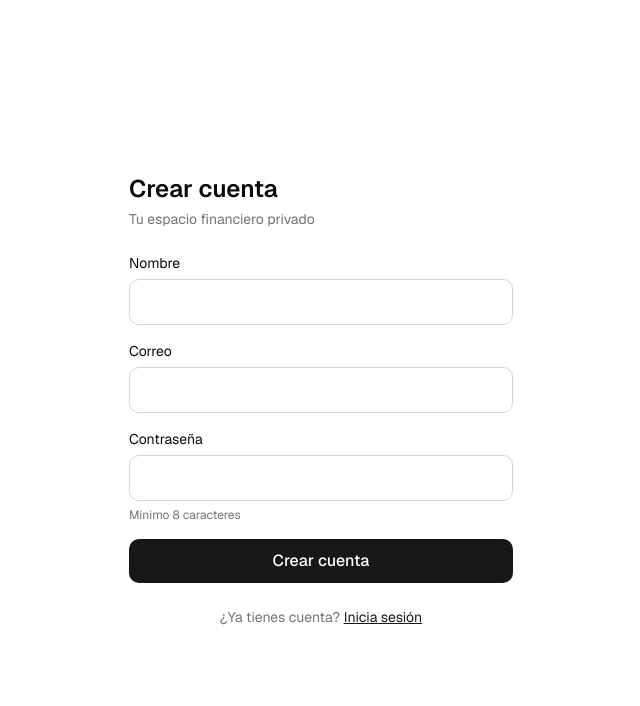
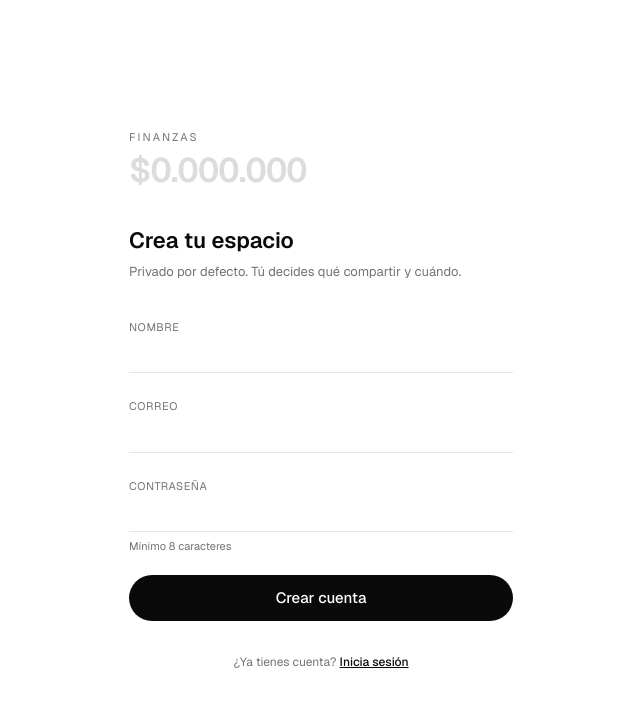
Before and after one commit to LordVincenzo/finanzas-app, a Next.js app: page /registro in a window 1280 px wide. Shown: the top 706 px of the page, without its empty margins (319-959 px from the left). Built offline with nearby package versions, Linux system fonts and the light colour scheme.

Commit message:
Una meta sin un plan es solo un deseo

```diff
--- a/app/login/page.tsx
+++ b/app/login/page.tsx
@@ -10,54 +10,88 @@ export default function LoginPage() {
   const [estado, accion, enviando] = useActionState(iniciarSesion, estadoInicial)
 
   return (
-    <main className="flex min-h-screen items-center justify-center p-6">
-      <div className="w-full max-w-sm">
-        <h1 className="text-2xl font-semibold mb-1">Iniciar sesión</h1>
-        <p className="text-sm text-neutral-500 mb-6">Accede a tus finanzas</p>
+    <main className="flex min-h-screen flex-col justify-center px-6 py-12">
+      <div className="mx-auto w-full max-w-sm">
+        {/* La marca: una cifra. Es lo que la app hace y lo primero que ves. */}
+        <p className="text-[15px] uppercase tracking-[0.2em] text-muted-foreground">
+          Finanzas
+        </p>
+        <p className="mt-2 text-[18px] font-semibold leading-none tracking-tight
+                      tabular-nums text-muted-foreground/30 select-none">
+          "Una meta sin un plan es solo un deseo"
+        </p>
 
-        <form action={accion} className="space-y-4">
-          <div>
-            <label htmlFor="email" className="block text-sm mb-1.5">Correo</label>
-            <input
-              id="email" name="email" type="email" required autoComplete="email"
-              className="w-full rounded-lg border border-neutral-300 px-3 py-2.5
-                         focus:outline-none focus:ring-2 focus:ring-neutral-900"
-            />
-          </div>
+        <h1 className="mt-10 text-[22px] font-semibold leading-tight">
+          Bienvenido de vuelta
+        </h1>
 
-          <div>
-            <label htmlFor="password" className="block text-sm mb-1.5">Contraseña</label>
-            <input
-              id="password" name="password" type="password" required
-              autoComplete="current-password"
-              className="w-full rounded-lg border border-neutral-300 px-3 py-2.5
-                         focus:outline-none focus:ring-2 focus:ring-neutral-900"
-            />
-          </div>
+        <form action={accion} className="mt-8 space-y-5">
+          <Campo
+            id="email" label="Correo" type="email" autoComplete="email"
+          />
+          <Campo
+            id="password" label="Contraseña" type="password"
+            autoComplete="current-password"
+          />
 
           {estado.error && (
-            <p className="text-sm text-red-600" role="alert">{estado.error}</p>
+            <p className="text-[13px] text-destructive" role="alert">
+              {estado.error}
+            </p>
           )}
 
           <button
             type="submit" disabled={enviando}
-            className="w-full rounded-lg bg-neutral-900 text-white py-2.5
-                       font-medium disabled:opacity-50"
+            className="w-full rounded-full bg-foreground py-3 text-[15px]
+                       font-medium text-background transition
+                       active:scale-[0.99] disabled:opacity-40"
           >
             {enviando ? 'Entrando…' : 'Entrar'}
           </button>
         </form>
 
-        <p className="text-sm text-neutral-500 mt-6 text-center">
-          ¿No tienes cuenta?{' '}
-          <Link href="/registro" className="text-neutral-900 underline">Regístrate</Link>
-        </p>
-        <p className="mt-3 text-center text-sm">
+        <div className="mt-8 flex items-center justify-between text-[12px]">
           <Link href="/recuperar" className="text-muted-foreground underline">
-            ¿Olvidaste tu contraseña?
+            Olvidé mi contraseña
           </Link>
-        </p>
+          <Link href="/registro" className="font-medium underline">
+            Crear cuenta
+          </Link>
+        </div>
       </div>
     </main>
   )
 }
+
+/**
+ * Campo con la etiqueta encima de una línea, sin caja.
+ * Menos bordes = menos ruido, y el foco se ve mejor.
+ */
+function Campo({
+  id, label, type, autoComplete, minLength, ayuda,
+}: {
+  id: string
+  label: string
+  type: string
+  autoComplete: string
+  minLength?: number
+  ayuda?: string
+}) {
+  return (
+    <div>
+      <label htmlFor={id}
+             className="text-[11px] uppercase tracking-wider text-muted-foreground">
+        {label}
+      </label>
+      <input
+        id={id} name={id} type={type} required
+        autoComplete={autoComplete} minLength={minLength}
+        className="mt-1 w-full border-b bg-transparent pb-2 text-[15px]
+                   outline-none transition focus:border-foreground"
+      />
+      {ayuda && (
+        <p className="mt-1.5 text-[11px] text-muted-foreground">{ayuda}</p>
+      )}
+    </div>
+  )
+}
--- a/app/registro/page.tsx
+++ b/app/registro/page.tsx
@@ -10,59 +10,84 @@ export default function RegistroPage() {
   const [estado, accion, enviando] = useActionState(registrarse, estadoInicial)
 
   return (
-    <main className="flex min-h-screen items-center justify-center p-6">
-      <div className="w-full max-w-sm">
-        <h1 className="text-2xl font-semibold mb-1">Crear cuenta</h1>
-        <p className="text-sm text-neutral-500 mb-6">Tu espacio financiero privado</p>
+    <main className="flex min-h-screen flex-col justify-center px-6 py-12">
+      <div className="mx-auto w-full max-w-sm">
+        <p className="text-[11px] uppercase tracking-[0.2em] text-muted-foreground">
+          Finanzas
+        </p>
+        <p className="mt-2 text-[34px] font-semibold leading-none tracking-tight
+                      tabular-nums text-muted-foreground/25 select-none">
+          $0.000.000
+        </p>
 
-        <form action={accion} className="space-y-4">
-          <div>
-            <label htmlFor="nombre" className="block text-sm mb-1.5">Nombre</label>
-            <input
-              id="nombre" name="nombre" type="text" required autoComplete="name"
-              className="w-full rounded-lg border border-neutral-300 px-3 py-2.5
-                         focus:outline-none focus:ring-2 focus:ring-neutral-900"
-            />
-          </div>
+        <h1 className="mt-10 text-[22px] font-semibold leading-tight">
+          Crea tu espacio
+        </h1>
+        <p className="mt-1.5 text-[13px] leading-relaxed text-muted-foreground">
+          Privado por defecto. Tú decides qué compartir y cuándo.
+        </p>
 
-          <div>
-            <label htmlFor="email" className="block text-sm mb-1.5">Correo</label>
-            <input
-              id="email" name="email" type="email" required autoComplete="email"
-              className="w-full rounded-lg border border-neutral-300 px-3 py-2.5
-                         focus:outline-none focus:ring-2 focus:ring-neutral-900"
-            />
-          </div>
-
-          <div>
-            <label htmlFor="password" className="block text-sm mb-1.5">Contraseña</label>
-            <input
-              id="password" name="password" type="password" required minLength={8}
-              autoComplete="new-password"
-              className="w-full rounded-lg border border-neutral-300 px-3 py-2.5
-                         focus:outline-none focus:ring-2 focus:ring-neutral-900"
-            />
-            <p className="text-xs text-neutral-500 mt-1.5">Mínimo 8 caracteres</p>
-          </div>
+        <form action={accion} className="mt-8 space-y-5">
+          <Campo id="nombre" label="Nombre" type="text" autoComplete="name" />
+          <Campo id="email" label="Correo" type="email" autoComplete="email" />
+          <Campo
+            id="password" label="Contraseña" type="password"
+            autoComplete="new-password" minLength={8}
+            ayuda="Mínimo 8 caracteres"
+          />
 
           {estado.error && (
-            <p className="text-sm text-red-600" role="alert">{estado.error}</p>
+            <p className="text-[13px] text-destructive" role="alert">
+              {estado.error}
+            </p>
           )}
 
           <button
             type="submit" disabled={enviando}
-            className="w-full rounded-lg bg-neutral-900 text-white py-2.5
-                       font-medium disabled:opacity-50"
+            className="w-full rounded-full bg-foreground py-3 text-[15px]
+                       font-medium text-background transition
+                       active:scale-[0.99] disabled:opacity-40"
           >
             {enviando ? 'Creando cuenta…' : 'Crear cuenta'}
           </button>
         </form>
 
-        <p className="text-sm text-neutral-500 mt-6 text-center">
+        <p className="mt-8 text-center text-[12px] text-muted-foreground">
           ¿Ya tienes cuenta?{' '}
-          <Link href="/login" className="text-neutral-900 underline">Inicia sesión</Link>
+          <Link href="/login" className="font-medium text-foreground underline">
+            Inicia sesión
+          </Link>
         </p>
       </div>
     </main>
   )
 }
+
+function Campo({
+  id, label, type, autoComplete, minLength, ayuda,
+}: {
+  id: string
+  label: string
+  type: string
+  autoComplete: string
+  minLength?: number
+  ayuda?: string
+}) {
+  return (
+    <div>
+      <label htmlFor={id}
+             className="text-[11px] uppercase tracking-wider text-muted-foreground">
+        {label}
+      </label>
+      <input
+        id={id} name={id} type={type} required
+        autoComplete={autoComplete} minLength={minLength}
+        className="mt-1 w-full border-b bg-transparent pb-2 text-[15px]
+                   outline-none transition focus:border-foreground"
+      />
+      {ayuda && (
+        <p className="mt-1.5 text-[11px] text-muted-foreground">{ayuda}</p>
+      )}
+    </div>
+  )
+}
```
